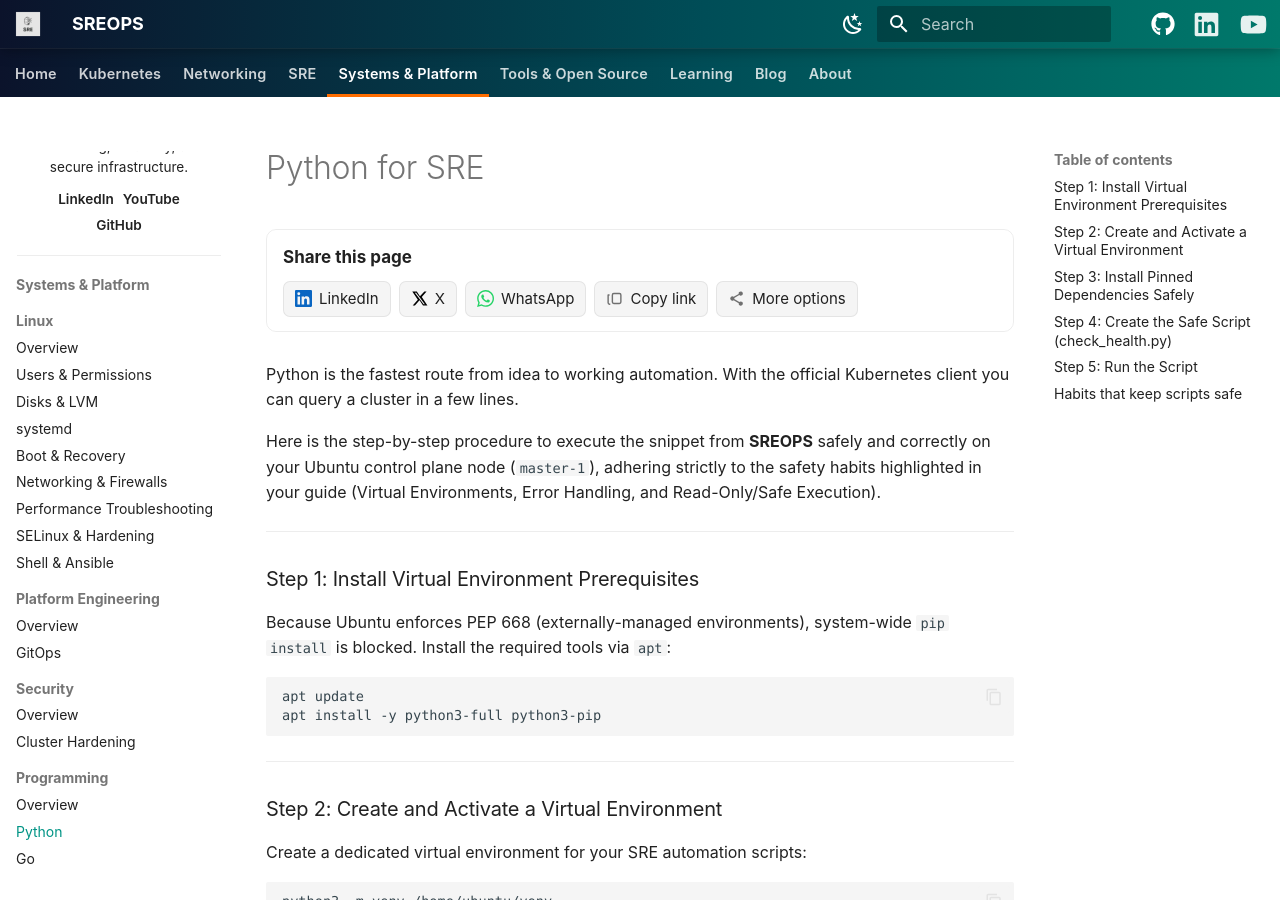
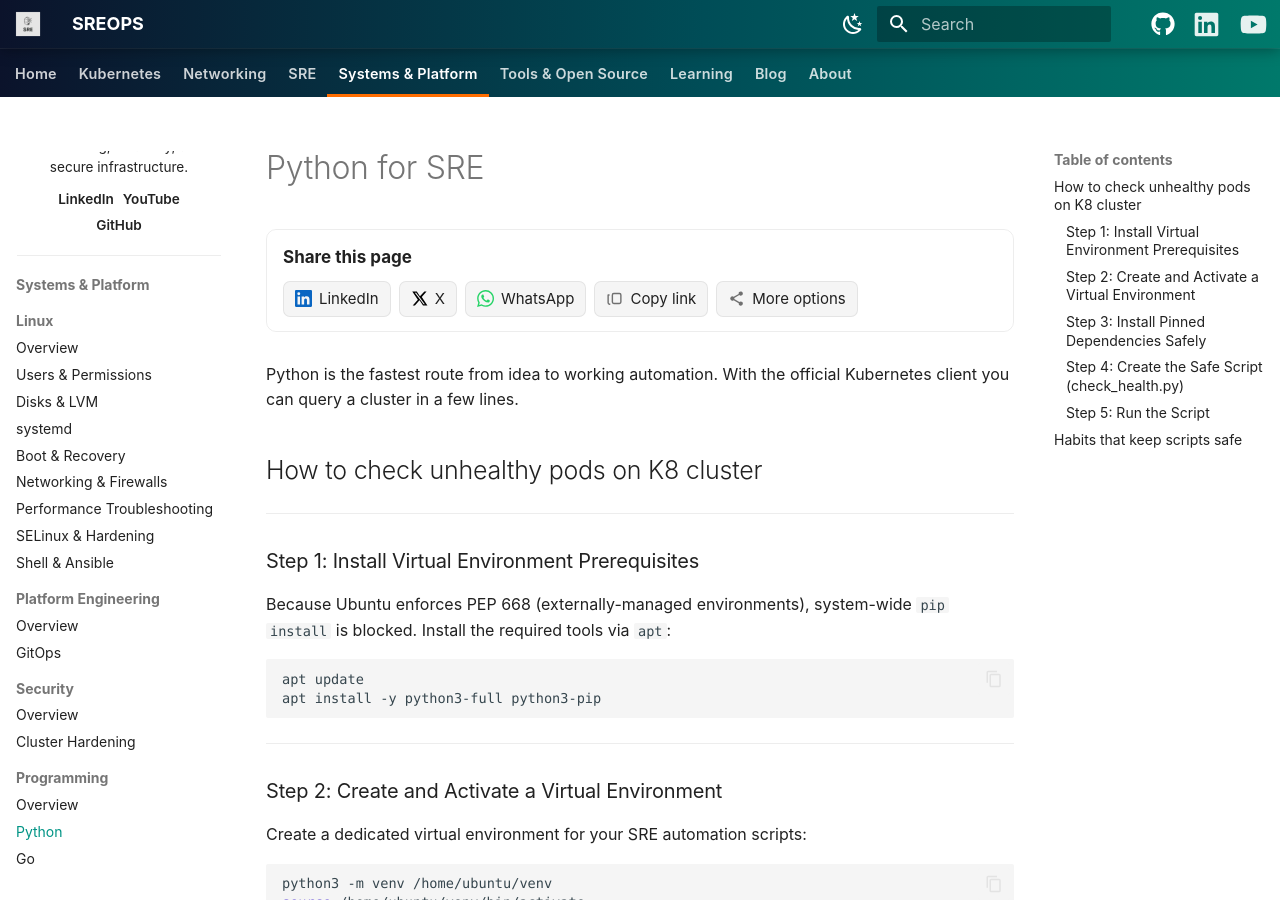
Before and after one commit to sinhatarak/sreops, an MkDocs documentation site: the page built from docs/programming/python.md, in a window 1280 px wide and 900 px high. Built offline with MkDocs 1.6.1 and Material for MkDocs 9.7.7, drawn with Linux system fonts in a browser that asks for light colours; comment, search, counter and statistics services are not loaded.

```diff
--- a/docs/programming/python.md
+++ b/docs/programming/python.md
@@ -2,9 +2,7 @@
 
 Python is the fastest route from idea to working automation. With the official Kubernetes client you can query a cluster in a few lines.
 
-
-Here is the step-by-step procedure to execute the snippet from **SREOPS** safely and correctly on your Ubuntu control plane node (`master-1`), adhering strictly to the safety habits highlighted in your guide (Virtual Environments, Error Handling, and Read-Only/Safe Execution).
-
+## How to check unhealthy pods on K8 cluster
 ---
 
 ### Step 1: Install Virtual Environment Prerequisites
```
